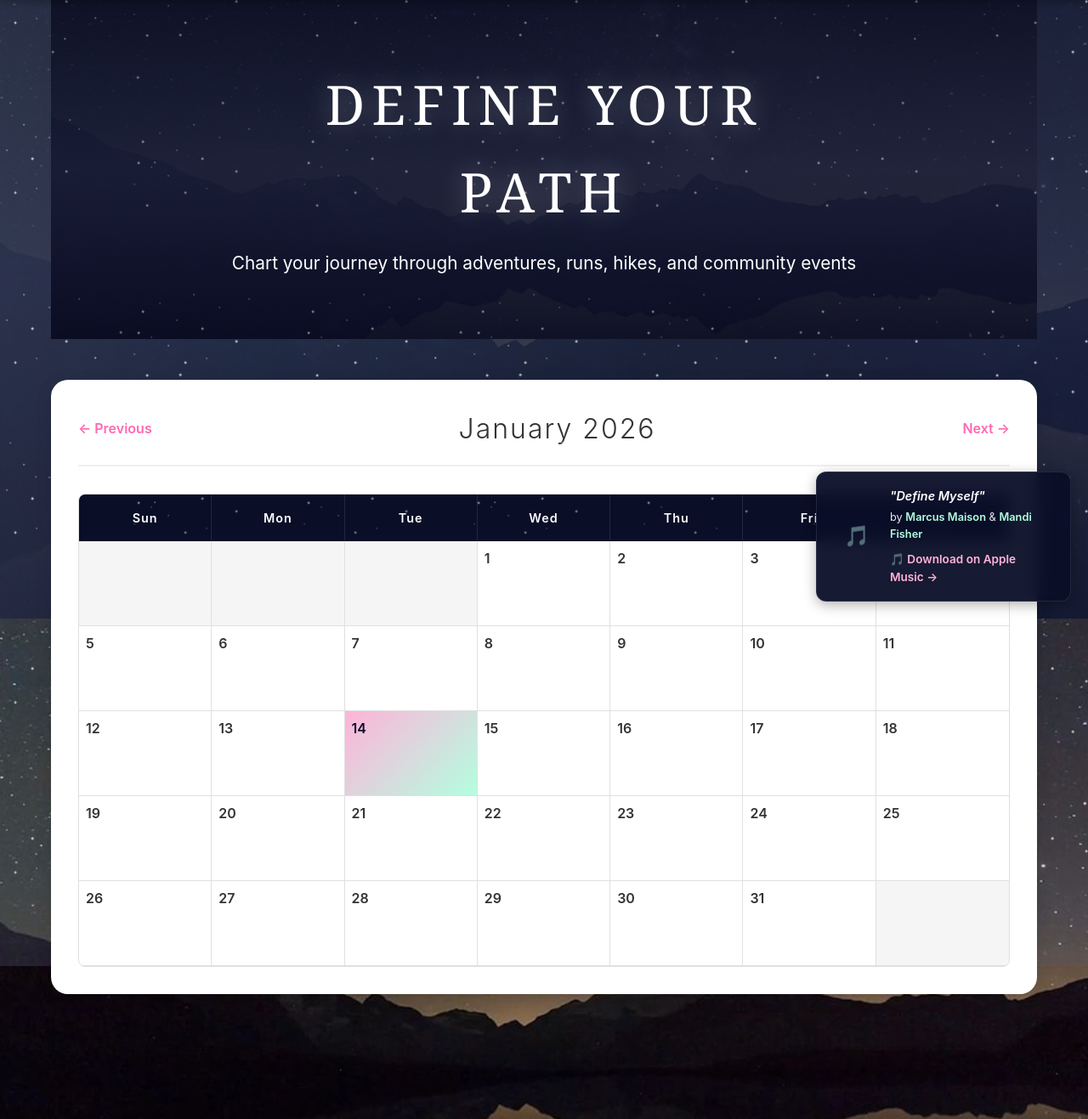
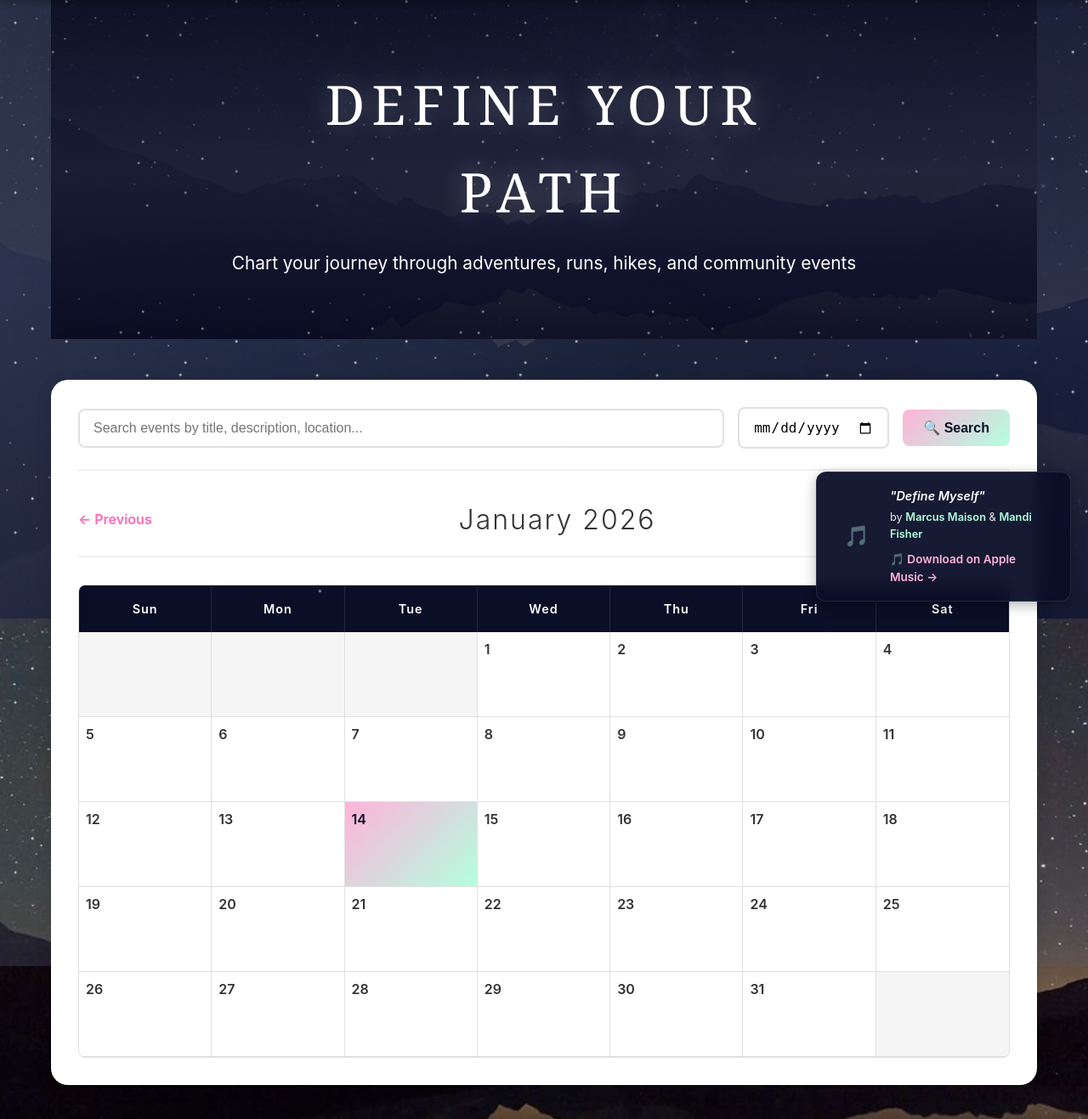
Before and after one commit to deannariddlespur/sisepuede-journal, a Django app: page /define-your-path/ in a window 1280 px wide. Shown: the part 72-1389 px from the top of the page at 85% size. Run offline with Django 5.2, Linux system fonts and the light colour scheme; data that the repository does not hold is empty.

Commit message:
Add search functionality to calendar page
- Added search form to filter events by title, description, location, or event type
- Added date filter to search events by specific date
- Search persists when navigating between months
- Added clear search button when filters are active
- Styled search inputs with pastel theme

```diff
--- a/entries/static/entries/css/path_calendar.css
+++ b/entries/static/entries/css/path_calendar.css
@@ -58,6 +58,86 @@
     width: 100%;
     max-width: 100%;
     overflow-x: auto;
+}
+
+/* Search Section */
+.calendar-search-section {
+    margin-bottom: 2rem;
+    padding-bottom: 1.5rem;
+    border-bottom: 2px solid #f0f0f0;
+}
+
+.calendar-search-form {
+    width: 100%;
+}
+
+.search-inputs {
+    display: flex;
+    gap: 1rem;
+    flex-wrap: wrap;
+    align-items: center;
+}
+
+.search-input {
+    flex: 1;
+    min-width: 250px;
+    padding: 0.75rem 1rem;
+    border: 2px solid #e0e0e0;
+    border-radius: 8px;
+    font-size: 1rem;
+    transition: border-color 0.3s;
+}
+
+.search-input:focus {
+    outline: none;
+    border-color: #ffb3d9;
+}
+
+.search-date-input {
+    padding: 0.75rem 1rem;
+    border: 2px solid #e0e0e0;
+    border-radius: 8px;
+    font-size: 1rem;
+    transition: border-color 0.3s;
+}
+
+.search-date-input:focus {
+    outline: none;
+    border-color: #ffb3d9;
+}
+
+.search-btn {
+    padding: 0.75rem 1.5rem;
+    background: linear-gradient(135deg, #ffb3d9 0%, #b3ffe0 100%);
+    color: #0a0e27;
+    border: none;
+    border-radius: 8px;
+    font-size: 1rem;
+    font-weight: 600;
+    cursor: pointer;
+    transition: transform 0.3s, box-shadow 0.3s;
+}
+
+.search-btn:hover {
+    transform: translateY(-2px);
+    box-shadow: 0 4px 10px rgba(255, 179, 217, 0.4);
+}
+
+.clear-search-btn {
+    padding: 0.75rem 1.5rem;
+    background: #f0f0f0;
+    color: #666;
+    border: none;
+    border-radius: 8px;
+    font-size: 1rem;
+    font-weight: 600;
+    text-decoration: none;
+    transition: background 0.3s;
+    display: inline-block;
+}
+
+.clear-search-btn:hover {
+    background: #e0e0e0;
 }
 
 .calendar-nav {
--- a/entries/templates/entries/path_events_calendar.html
+++ b/entries/templates/entries/path_events_calendar.html
@@ -24,11 +24,27 @@
     </div>
 
     <div class="calendar-container">
+        <!-- Search Section -->
+        <div class="calendar-search-section">
+            <form method="get" class="calendar-search-form">
+                <div class="search-inputs">
+                    <input type="text" name="search" placeholder="Search events by title, description, location..." value="{{ search_query }}" class="search-input">
+                    <input type="date" name="search_date" placeholder="Filter by date" value="{{ search_date }}" class="search-date-input">
+                    <input type="hidden" name="year" value="{{ year }}">
+                    <input type="hidden" name="month" value="{{ month }}">
+                    <button type="submit" class="search-btn">🔍 Search</button>
+                    {% if search_query or search_date %}
+                    <a href="?year={{ year }}&month={{ month }}" class="clear-search-btn">Clear</a>
+                    {% endif %}
+                </div>
+            </form>
+        </div>
+
         <!-- Calendar Navigation -->
         <div class="calendar-nav">
-            <a href="?year={{ prev_year }}&month={{ prev_month }}" class="calendar-nav-btn">← Previous</a>
+            <a href="?year={{ prev_year }}&month={{ prev_month }}{% if search_query %}&search={{ search_query }}{% endif %}{% if search_date %}&search_date={{ search_date }}{% endif %}" class="calendar-nav-btn">← Previous</a>
             <h2 class="calendar-month-title">{{ month_name }} {{ year }}</h2>
-            <a href="?year={{ next_year }}&month={{ next_month }}" class="calendar-nav-btn">Next →</a>
+            <a href="?year={{ next_year }}&month={{ next_month }}{% if search_query %}&search={{ search_query }}{% endif %}{% if search_date %}&search_date={{ search_date }}{% endif %}" class="calendar-nav-btn">Next →</a>
         </div>
 
         <!-- Calendar Grid -->
--- a/entries/views.py
+++ b/entries/views.py
@@ -187,8 +187,38 @@ def admin_login_view(request):
 def path_events_calendar(request):
     """Calendar view showing all upcoming path events"""
     now = timezone.now()
-    upcoming_events = PathEvent.objects.filter(is_published=True, event_date__gte=now).order_by('event_date')
-    past_events = PathEvent.objects.filter(is_published=True, event_date__lt=now).order_by('-event_date')[:5]
+
+    # Handle search query
+    search_query = request.GET.get('search', '').strip()
+    search_date = request.GET.get('search_date', '').strip()
+
+    # Base queryset
+    base_events = PathEvent.objects.filter(is_published=True)
+
+    # Apply search filters
+    if search_query:
+        base_events = base_events.filter(
+            models.Q(title__icontains=search_query) |
+            models.Q(description__icontains=search_query) |
+            models.Q(location__icontains=search_query) |
+            models.Q(event_type__icontains=search_query)
+        )
+
+    if search_date:
+        try:
+            # Try to parse date (format: YYYY-MM-DD)
+            search_date_obj = datetime.strptime(search_date, '%Y-%m-%d').date()
+            search_datetime_start = timezone.make_aware(datetime.combine(search_date_obj, datetime.min.time()))
+            search_datetime_end = timezone.make_aware(datetime.combine(search_date_obj, datetime.max.time()))
+            base_events = base_events.filter(
+                event_date__gte=search_datetime_start,
+                event_date__lte=search_datetime_end
+            )
+        except (ValueError, TypeError):
+            pass  # Invalid date format, ignore
+
+    upcoming_events = base_events.filter(event_date__gte=now).order_by('event_date')
+    past_events = base_events.filter(event_date__lt=now).order_by('-event_date')[:5]
 
     # Get current month/year for calendar
     year = request.GET.get('year', now.year)
```
